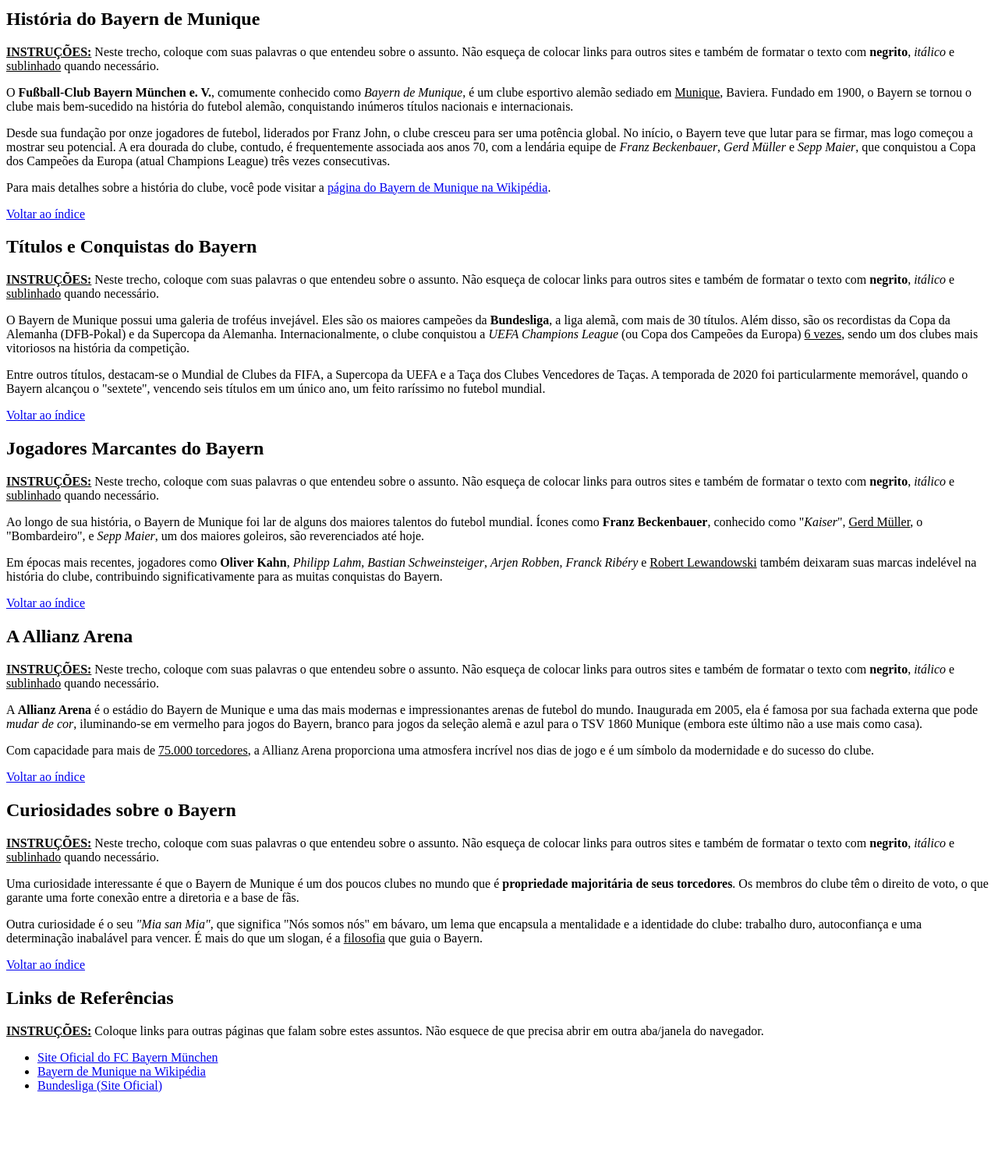
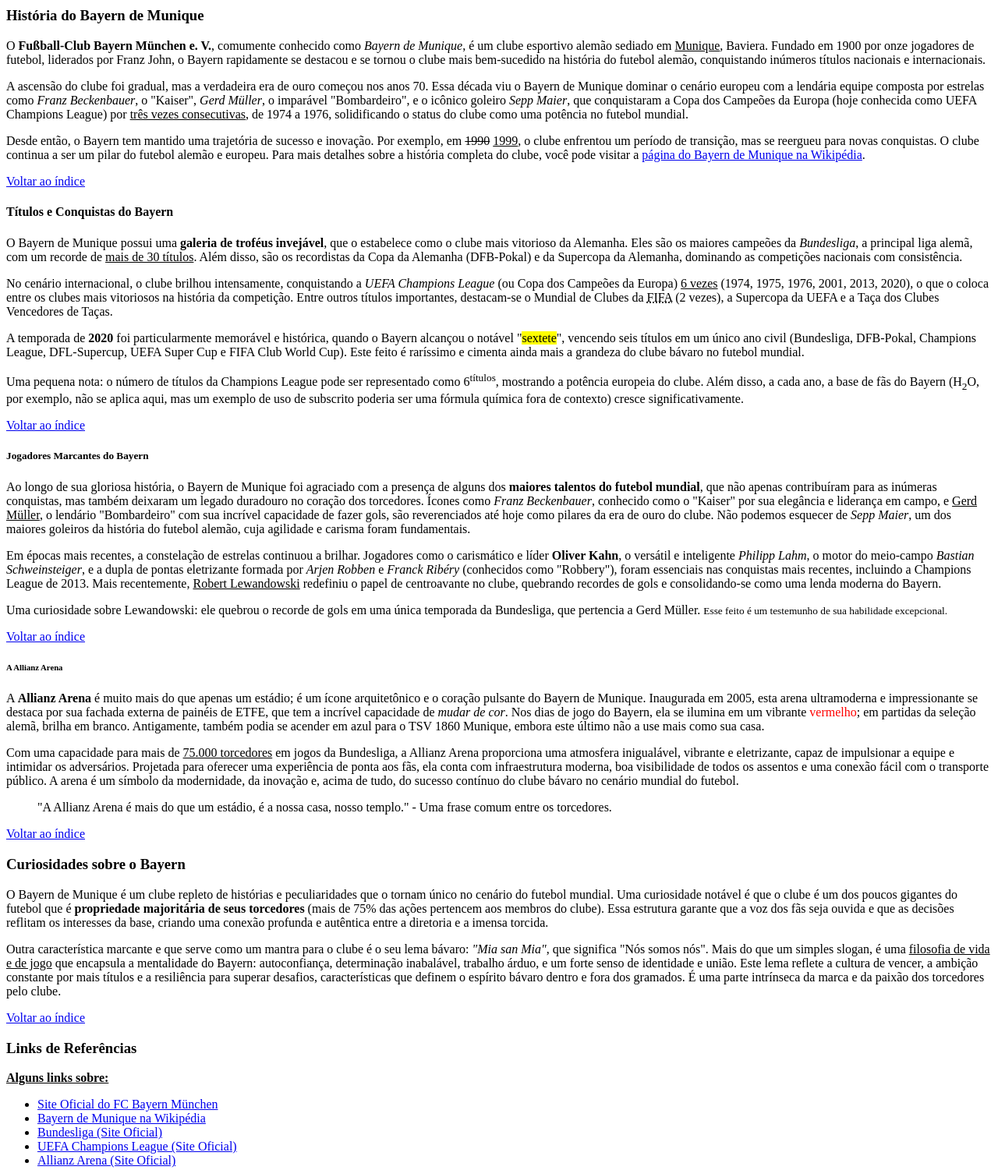
Before and after one commit to bernas081/-Criar-Uma-P-gina-Web-Utilizando-as-Tags-Aprendidas, a plain HTML site: page index.html in a window 1280 px wide. Shown: the part 300-1801 px from the top of the page at 78% size. Before the commit the page ends 1718 px from the top, so only its background shows below. Drawn offline with Linux system fonts and the light colour scheme.

Commit message:
Update index.html
Mudanças no html5, para atender todos os requisitos do projeto.

```diff
--- a/index.html
+++ b/index.html
@@ -5,7 +5,7 @@
     <meta http-equiv="X-UA-Compatible" content="IE=edge">
     <meta name="viewport" content="width=device-width, initial-scale=1.0">
     <title>Iniciando com HTML - Fã do Bayern</title>
-</head>
+    </head>
 <body>
     <h1 id="top"> Primeiros Passos com HTML - Fã do Bayern </h1>
     <hr />
@@ -21,53 +21,46 @@
         <li><a href="#referencias">Links de Referências</a></li>
     </ul>
 
-    <h2 id="historia">História do Bayern de Munique</h2>
-    <p><strong><u>INSTRUÇÕES:</u> </strong>Neste trecho, coloque com suas palavras o que entendeu sobre o assunto.
-        Não esqueça de colocar links para outros sites e também de formatar o texto com
-        <strong>negrito</strong>, <i>itálico</i> e <u>sublinhado</u> quando necessário.</p>
-    <p>O <strong>Fußball-Club Bayern München e. V.</strong>, comumente conhecido como <i>Bayern de Munique</i>, é um clube esportivo alemão sediado em <u>Munique</u>, Baviera. Fundado em 1900, o Bayern se tornou o clube mais bem-sucedido na história do futebol alemão, conquistando inúmeros títulos nacionais e internacionais.</p>
-    <p>Desde sua fundação por onze jogadores de futebol, liderados por Franz John, o clube cresceu para ser uma potência global. No início, o Bayern teve que lutar para se firmar, mas logo começou a mostrar seu potencial. A era dourada do clube, contudo, é frequentemente associada aos anos 70, com a lendária equipe de <i>Franz Beckenbauer</i>, <i>Gerd Müller</i> e <i>Sepp Maier</i>, que conquistou a Copa dos Campeões da Europa (atual Champions League) três vezes consecutivas.</p>
-    <p>Para mais detalhes sobre a história do clube, você pode visitar a <a href="https://pt.wikipedia.org/wiki/Fu%C3%9Fball-Club_Bayern_M%C3%BCnchen" target="_blank">página do Bayern de Munique na Wikipédia</a>.</p>
+    <h3 id="historia">História do Bayern de Munique</h3>
+    <p>O <strong>Fußball-Club Bayern München e. V.</strong>, comumente conhecido como <i>Bayern de Munique</i>, é um clube esportivo alemão sediado em <u>Munique</u>, Baviera. Fundado em 1900 por onze jogadores de futebol, liderados por Franz John, o Bayern rapidamente se destacou e se tornou o clube mais bem-sucedido na história do futebol alemão, conquistando inúmeros títulos nacionais e internacionais.</p>
+    <p>A ascensão do clube foi gradual, mas a verdadeira era de ouro começou nos anos 70. Essa década viu o Bayern de Munique dominar o cenário europeu com a lendária equipe composta por estrelas como <i>Franz Beckenbauer</i>, o "Kaiser", <i>Gerd Müller</i>, o imparável "Bombardeiro", e o icônico goleiro <i>Sepp Maier</i>, que conquistaram a Copa dos Campeões da Europa (hoje conhecida como UEFA Champions League) por <u>três vezes consecutivas</u>, de 1974 a 1976, solidificando o status do clube como uma potência no futebol mundial.</p>
+    <p>Desde então, o Bayern tem mantido uma trajetória de sucesso e inovação. Por exemplo, em <del>1990</del> <ins datetime="2025-06-26">1999</ins>, o clube enfrentou um período de transição, mas se reergueu para novas conquistas. O clube continua a ser um pilar do futebol alemão e europeu. Para mais detalhes sobre a história completa do clube, você pode visitar a <a href="https://pt.wikipedia.org/wiki/Fu%C3%9Fball-Club_Bayern_M%C3%BCnchen" target="_blank">página do Bayern de Munique na Wikipédia</a>.</p>
     <p><a href="#top">Voltar ao índice</a></p>
 
-    <h2 id="titulos">Títulos e Conquistas do Bayern</h2>
-    <p><strong><u>INSTRUÇÕES:</u> </strong>Neste trecho, coloque com suas palavras o que entendeu sobre o assunto.
-        Não esqueça de colocar links para outros sites e também de formatar o texto com
-        <strong>negrito</strong>, <i>itálico</i> e <u>sublinhado</u> quando necessário.</p>
-    <p>O Bayern de Munique possui uma galeria de troféus invejável. Eles são os maiores campeões da <strong>Bundesliga</strong>, a liga alemã, com mais de 30 títulos. Além disso, são os recordistas da Copa da Alemanha (DFB-Pokal) e da Supercopa da Alemanha. Internacionalmente, o clube conquistou a <i>UEFA Champions League</i> (ou Copa dos Campeões da Europa) <u>6 vezes</u>, sendo um dos clubes mais vitoriosos na história da competição.</p>
-    <p>Entre outros títulos, destacam-se o Mundial de Clubes da FIFA, a Supercopa da UEFA e a Taça dos Clubes Vencedores de Taças. A temporada de 2020 foi particularmente memorável, quando o Bayern alcançou o "sextete", vencendo seis títulos em um único ano, um feito raríssimo no futebol mundial.</p>
+    <h4 id="titulos">Títulos e Conquistas do Bayern</h4>
+    <p>O Bayern de Munique possui uma <strong>galeria de troféus invejável</strong>, que o estabelece como o clube mais vitorioso da Alemanha. Eles são os maiores campeões da <i>Bundesliga</i>, a principal liga alemã, com um recorde de <u>mais de 30 títulos</u>. Além disso, são os recordistas da Copa da Alemanha (DFB-Pokal) e da Supercopa da Alemanha, dominando as competições nacionais com consistência.</p>
+    <p>No cenário internacional, o clube brilhou intensamente, conquistando a <i>UEFA Champions League</i> (ou Copa dos Campeões da Europa) <u>6 vezes</u> (1974, 1975, 1976, 2001, 2013, 2020), o que o coloca entre os clubes mais vitoriosos na história da competição. Entre outros títulos importantes, destacam-se o Mundial de Clubes da <abbr title="Federação Internacional de Futebol Associado">FIFA</abbr> (2 vezes), a Supercopa da UEFA e a Taça dos Clubes Vencedores de Taças.</p>
+    <p>A temporada de <strong>2020</strong> foi particularmente memorável e histórica, quando o Bayern alcançou o notável "<mark>sextete</mark>", vencendo seis títulos em um único ano civil (Bundesliga, DFB-Pokal, Champions League, DFL-Supercup, UEFA Super Cup e FIFA Club World Cup). Este feito é raríssimo e cimenta ainda mais a grandeza do clube bávaro no futebol mundial.</p>
+    <p>Uma pequena nota: o número de títulos da Champions League pode ser representado como 6<sup>títulos</sup>, mostrando a potência europeia do clube. Além disso, a cada ano, a base de fãs do Bayern (H<sub>2</sub>O, por exemplo, não se aplica aqui, mas um exemplo de uso de subscrito poderia ser uma fórmula química fora de contexto) cresce significativamente.</p>
     <p><a href="#top">Voltar ao índice</a></p>
 
-    <h2 id="jogadores">Jogadores Marcantes do Bayern</h2>
-    <p><strong><u>INSTRUÇÕES:</u> </strong>Neste trecho, coloque com suas palavras o que entendeu sobre o assunto.
-        Não esqueça de colocar links para outros sites e também de formatar o texto com
-        <strong>negrito</strong>, <i>itálico</i> e <u>sublinhado</u> quando necessário.</p>
-    <p>Ao longo de sua história, o Bayern de Munique foi lar de alguns dos maiores talentos do futebol mundial. Ícones como <strong>Franz Beckenbauer</strong>, conhecido como "<i>Kaiser</i>", <u>Gerd Müller</u>, o "Bombardeiro", e <i>Sepp Maier</i>, um dos maiores goleiros, são reverenciados até hoje.</p>
-    <p>Em épocas mais recentes, jogadores como <strong>Oliver Kahn</strong>, <i>Philipp Lahm</i>, <i>Bastian Schweinsteiger</i>, <i>Arjen Robben</i>, <i>Franck Ribéry</i> e <u>Robert Lewandowski</u> também deixaram suas marcas indelével na história do clube, contribuindo significativamente para as muitas conquistas do Bayern.</p>
+    <h5 id="jogadores">Jogadores Marcantes do Bayern</h5>
+    <p>Ao longo de sua gloriosa história, o Bayern de Munique foi agraciado com a presença de alguns dos <strong>maiores talentos do futebol mundial</strong>, que não apenas contribuíram para as inúmeras conquistas, mas também deixaram um legado duradouro no coração dos torcedores. Ícones como <i>Franz Beckenbauer</i>, conhecido como o "Kaiser" por sua elegância e liderança em campo, e <u>Gerd Müller</u>, o lendário "Bombardeiro" com sua incrível capacidade de fazer gols, são reverenciados até hoje como pilares da era de ouro do clube. Não podemos esquecer de <i>Sepp Maier</i>, um dos maiores goleiros da história do futebol alemão, cuja agilidade e carisma foram fundamentais.</p>
+    <p>Em épocas mais recentes, a constelação de estrelas continuou a brilhar. Jogadores como o carismático e líder <strong>Oliver Kahn</strong>, o versátil e inteligente <i>Philipp Lahm</i>, o motor do meio-campo <i>Bastian Schweinsteiger</i>, e a dupla de pontas eletrizante formada por <i>Arjen Robben</i> e <i>Franck Ribéry</i> (conhecidos como "Robbery"), foram essenciais nas conquistas mais recentes, incluindo a Champions League de 2013. Mais recentemente, <u>Robert Lewandowski</u> redefiniu o papel de centroavante no clube, quebrando recordes de gols e consolidando-se como uma lenda moderna do Bayern.</p>
+    <p>Uma curiosidade sobre Lewandowski: ele quebrou o recorde de gols em uma única temporada da Bundesliga, que pertencia a Gerd Müller. <small>Esse feito é um testemunho de sua habilidade excepcional.</small></p>
     <p><a href="#top">Voltar ao índice</a></p>
 
-    <h2 id="arena">A Allianz Arena</h2>
-    <p><strong><u>INSTRUÇÕES:</u> </strong>Neste trecho, coloque com suas palavras o que entendeu sobre o assunto.
-        Não esqueça de colocar links para outros sites e também de formatar o texto com
-        <strong>negrito</strong>, <i>itálico</i> e <u>sublinhado</u> quando necessário.</p>
-    <p>A <strong>Allianz Arena</strong> é o estádio do Bayern de Munique e uma das mais modernas e impressionantes arenas de futebol do mundo. Inaugurada em 2005, ela é famosa por sua fachada externa que pode <i>mudar de cor</i>, iluminando-se em vermelho para jogos do Bayern, branco para jogos da seleção alemã e azul para o TSV 1860 Munique (embora este último não a use mais como casa).</p>
-    <p>Com capacidade para mais de <u>75.000 torcedores</u>, a Allianz Arena proporciona uma atmosfera incrível nos dias de jogo e é um símbolo da modernidade e do sucesso do clube.</p>
+    <h6 id="arena">A Allianz Arena</h6>
+    <p>A <strong>Allianz Arena</strong> é muito mais do que apenas um estádio; é um ícone arquitetônico e o coração pulsante do Bayern de Munique. Inaugurada em 2005, esta arena ultramoderna e impressionante se destaca por sua fachada externa de painéis de ETFE, que tem a incrível capacidade de <i>mudar de cor</i>. Nos dias de jogo do Bayern, ela se ilumina em um vibrante <font color="red">vermelho</font>; em partidas da seleção alemã, brilha em branco. Antigamente, também podia se acender em azul para o TSV 1860 Munique, embora este último não a use mais como sua casa.</p>
+    <p>Com uma capacidade para mais de <u>75.000 torcedores</u> em jogos da Bundesliga, a Allianz Arena proporciona uma atmosfera inigualável, vibrante e eletrizante, capaz de impulsionar a equipe e intimidar os adversários. Projetada para oferecer uma experiência de ponta aos fãs, ela conta com infraestrutura moderna, boa visibilidade de todos os assentos e uma conexão fácil com o transporte público. A arena é um símbolo da modernidade, da inovação e, acima de tudo, do sucesso contínuo do clube bávaro no cenário mundial do futebol.</p>
+    <blockquote>
+        "A Allianz Arena é mais do que um estádio, é a nossa casa, nosso templo." - Uma frase comum entre os torcedores.
+    </blockquote>
     <p><a href="#top">Voltar ao índice</a></p>
 
-    <h2 id="curiosidades">Curiosidades sobre o Bayern</h2>
-    <p><strong><u>INSTRUÇÕES:</u> </strong>Neste trecho, coloque com suas palavras o que entendeu sobre o assunto.
-        Não esqueça de colocar links para outros sites e também de formatar o texto com
-        <strong>negrito</strong>, <i>itálico</i> e <u>sublinhado</u> quando necessário.</p>
-    <p>Uma curiosidade interessante é que o Bayern de Munique é um dos poucos clubes no mundo que é <strong>propriedade majoritária de seus torcedores</strong>. Os membros do clube têm o direito de voto, o que garante uma forte conexão entre a diretoria e a base de fãs.</p>
-    <p>Outra curiosidade é o seu <i>"Mia san Mia"</i>, que significa "Nós somos nós" em bávaro, um lema que encapsula a mentalidade e a identidade do clube: trabalho duro, autoconfiança e uma determinação inabalável para vencer. É mais do que um slogan, é a <u>filosofia</u> que guia o Bayern.</p>
+    <h3 id="curiosidades">Curiosidades sobre o Bayern</h3>
+    <p>O Bayern de Munique é um clube repleto de histórias e peculiaridades que o tornam único no cenário do futebol mundial. Uma curiosidade notável é que o clube é um dos poucos gigantes do futebol que é <strong>propriedade majoritária de seus torcedores</strong> (mais de 75% das ações pertencem aos membros do clube). Essa estrutura garante que a voz dos fãs seja ouvida e que as decisões reflitam os interesses da base, criando uma conexão profunda e autêntica entre a diretoria e a imensa torcida.</p>
+    <p>Outra característica marcante e que serve como um mantra para o clube é o seu lema bávaro: <i>"Mia san Mia"</i>, que significa "Nós somos nós". Mais do que um simples slogan, é uma <u>filosofia de vida e de jogo</u> que encapsula a mentalidade do Bayern: autoconfiança, determinação inabalável, trabalho árduo, e um forte senso de identidade e união. Este lema reflete a cultura de vencer, a ambição constante por mais títulos e a resiliência para superar desafios, características que definem o espírito bávaro dentro e fora dos gramados. É uma parte intrínseca da marca e da paixão dos torcedores pelo clube.</p>
     <p><a href="#top">Voltar ao índice</a></p>
 
-    <h2 id="referencias">Links de Referências</h2>
-    <p><strong><u>INSTRUÇÕES:</u> </strong>Coloque links para outras páginas que falam sobre estes assuntos. Não esquece de que precisa abrir em outra aba/janela do navegador.</p>
+    <h3 id="referencias">Links de Referências</h3>
+    <p><strong><u>Alguns links sobre:</u> </strong></p>
     <ul>
         <li><a href="https://fcbayern.com/pt" target="_blank">Site Oficial do FC Bayern München</a></li>
         <li><a href="https://pt.wikipedia.org/wiki/Fu%C3%9Fball-Club_Bayern_M%C3%BCnchen" target="_blank">Bayern de Munique na Wikipédia</a></li>
         <li><a href="https://www.bundesliga.com/pt-br/bundesliga" target="_blank">Bundesliga (Site Oficial)</a></li>
+        <li><a href="https://www.uefa.com/uefachampionsleague/" target="_blank">UEFA Champions League (Site Oficial)</a></li>
+        <li><a href="https://www.allianz-arena.com/en" target="_blank">Allianz Arena (Site Oficial)</a></li>
     </ul>
 
 </body>
```
